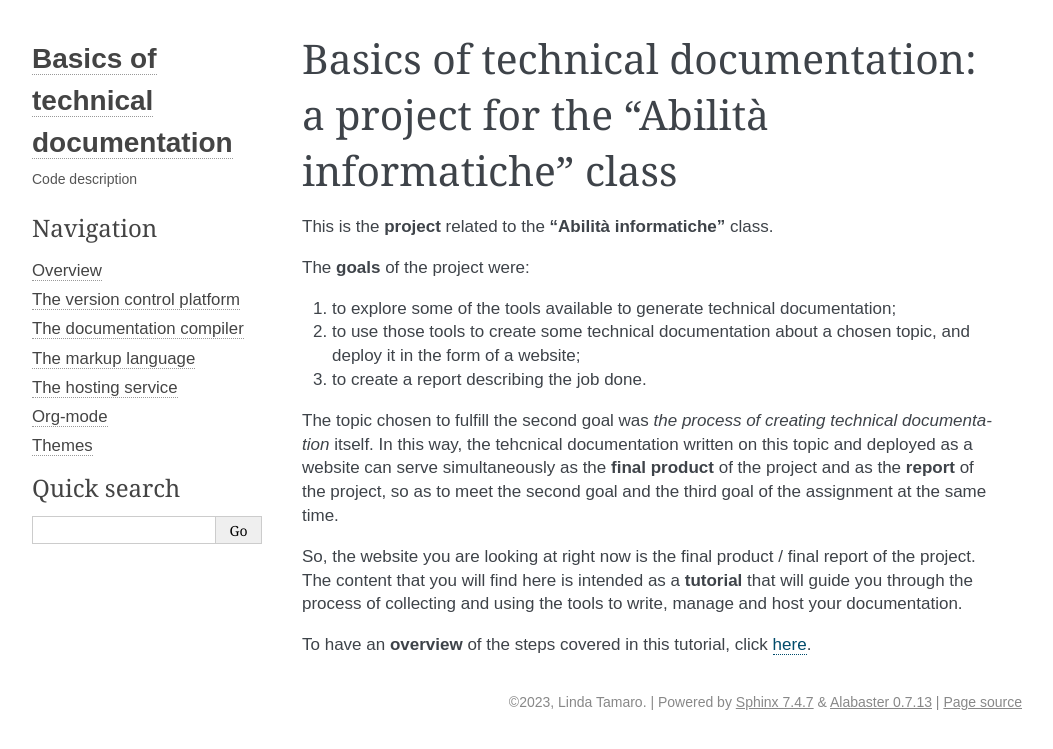
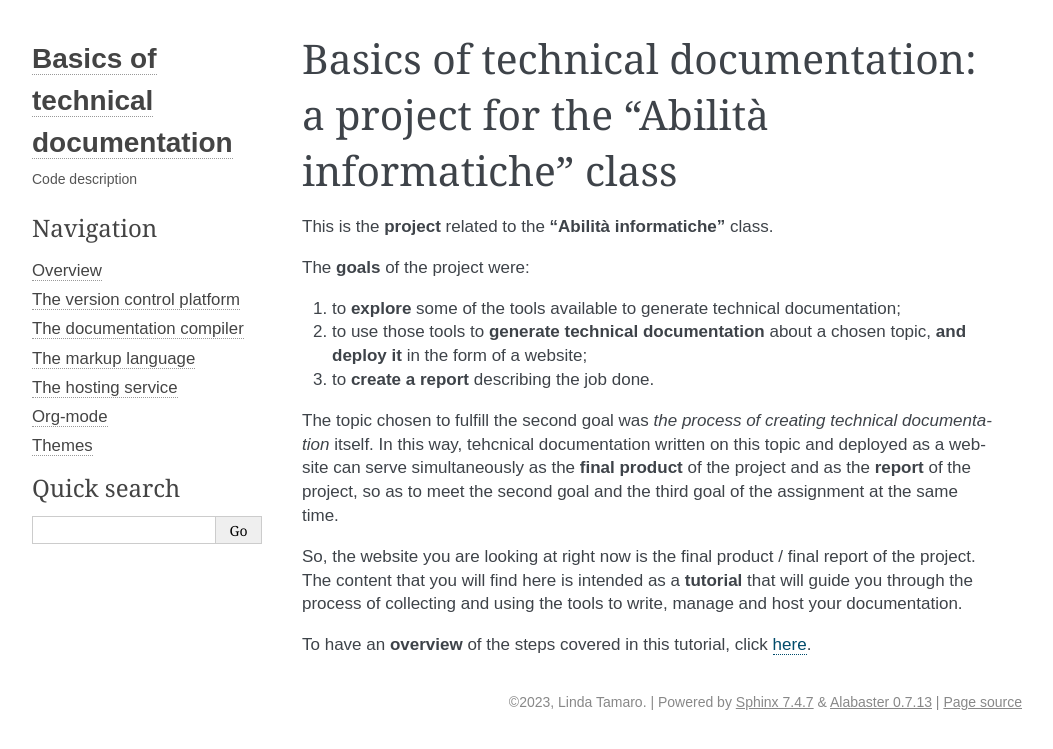
Before and after one commit to lindattt/ainfo-project-v2, a Sphinx documentation site: the page built from source/index.rst, in a window 1280 px wide. Shown: the top 749 px of the page, without its empty margins (118-1171 px from the left). Built offline with Sphinx 7.4.7, drawn with Linux system fonts in a browser that asks for light colours.

Commit message:
edit index, overview and sphinx

```diff
--- a/source/index.rst
+++ b/source/index.rst
@@ -6,12 +6,12 @@ This is the **project** related to the **"Abilità informatiche"** class.
 
 The **goals** of the project were:
 
-1.	to explore some of the tools available to generate technical documentation;
-2.	to use those tools to create some technical documentation about a chosen topic, and deploy it in the form of a website;
-3.  to create a report describing the job done.
+1.	to **explore** some of the tools available to generate technical documentation;
+2.	to use those tools to **generate technical documentation** about a chosen topic, **and deploy it** in the form of a website;
+3.  to **create a report** describing the job done.
 
 
-The topic chosen to fulfill the second goal was *the process of creating technical documentation* itself. In this way, the tehcnical documentation written on this topic and deployed as a website can serve simultaneously as the **final product** of the project and as the **report** of the project, so as to meet the second goal and the third goal of the assignment at the same time.
+The topic chosen to fulfill the second goal was *the process of creating technical documentation* itself. In this way, tehcnical documentation written on this topic and deployed as a website can serve simultaneously as the **final product** of the project and as the **report** of the project, so as to meet the second goal and the third goal of the assignment at the same time.
 
 So, the website you are looking at right now is the final product / final report of the project. The content that you will find here is intended as a **tutorial** that will guide you through the process of collecting and using the tools to write, manage and host your documentation.
 
--- a/source/overview.rst
+++ b/source/overview.rst
@@ -13,8 +13,8 @@ In order to generate your own documentation, those are the **tools** that you wi
 
 *   a :ref:`version control platform <git>`, like **GitHub** or **GitLab**;
 *   a :ref:`documentation compiler <sphinx>`, like **Sphinx**;
-*   a :ref:`markup language <markup>`, like **Markdown** or **reStructured Text**;
-*   a :ref:`hosting service <host>`, like **read the docs** or the git platforms theirselves.
+*   a :ref:`markup language <markup>`, like **reStructured Text**;
+*   a :ref:`hosting service <host>`, like **Read the docs** or the **Git platforms** theirselves.
 
 To make your experience more fluent and personal, you may also like to have a look on:
 
--- a/source/sphinx.rst
+++ b/source/sphinx.rst
@@ -23,14 +23,14 @@ Exercise: build your first page of documentation
 
 In this section we will learn how to build documentation using Sphinx.
 
-*	**Step 1**: Activate the virtual environment
+*	**Step 1**: Activate the virtual environment.
 
 The virtual environment included in the repository you've copied will provide you the latest version of Sphinx.
 
 To set up the virtual environment and get Sphinx installed, run the commands in the ``README.md`` file ( **INSERIRE LINK** ).
 
 
-*	**Step 2**: Use sphinx-quickstart
+*	**Step 2**: Use sphinx-quickstart.
 
 We can easily generate the basic documentation template with a built-in command in Sphinx. Run:
 
```
Also changed, not shown: other parts of source/sphinx.rst (+1 -1 lines).
